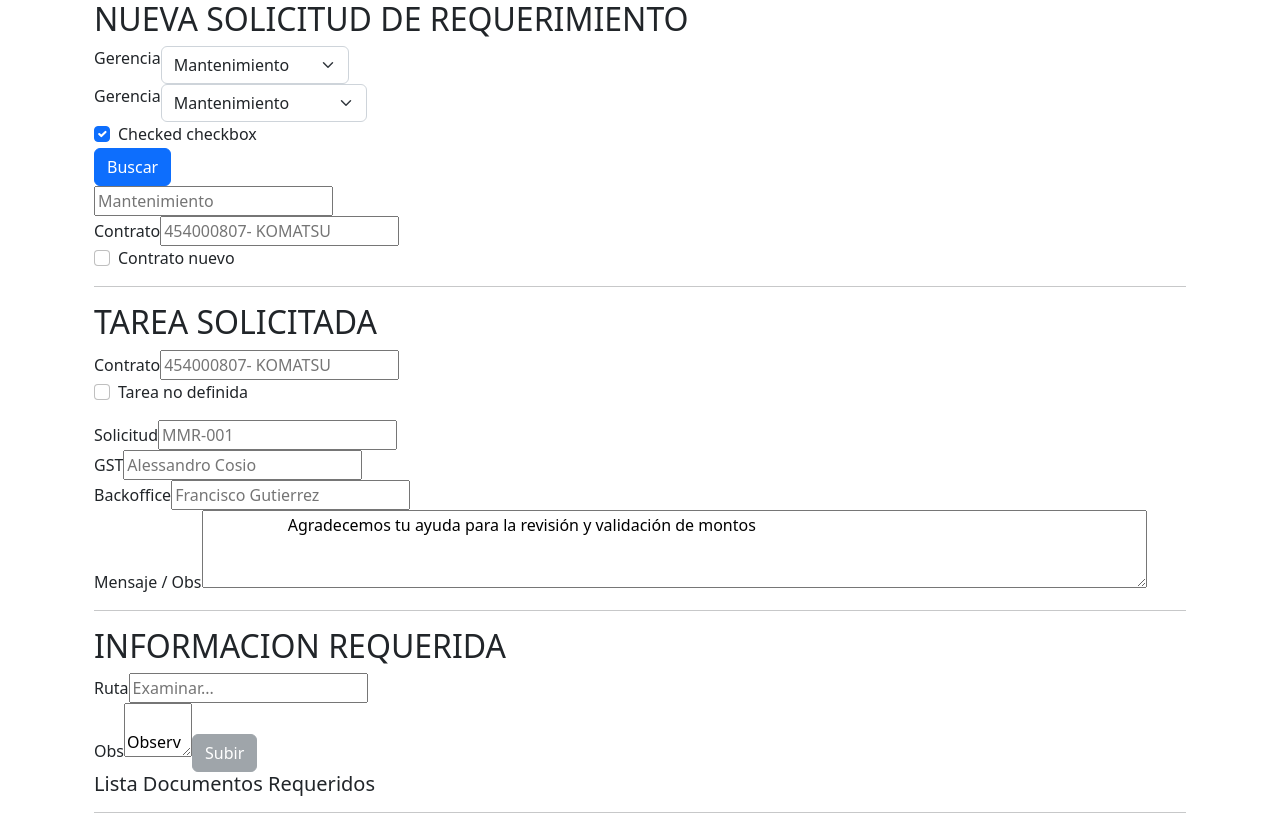
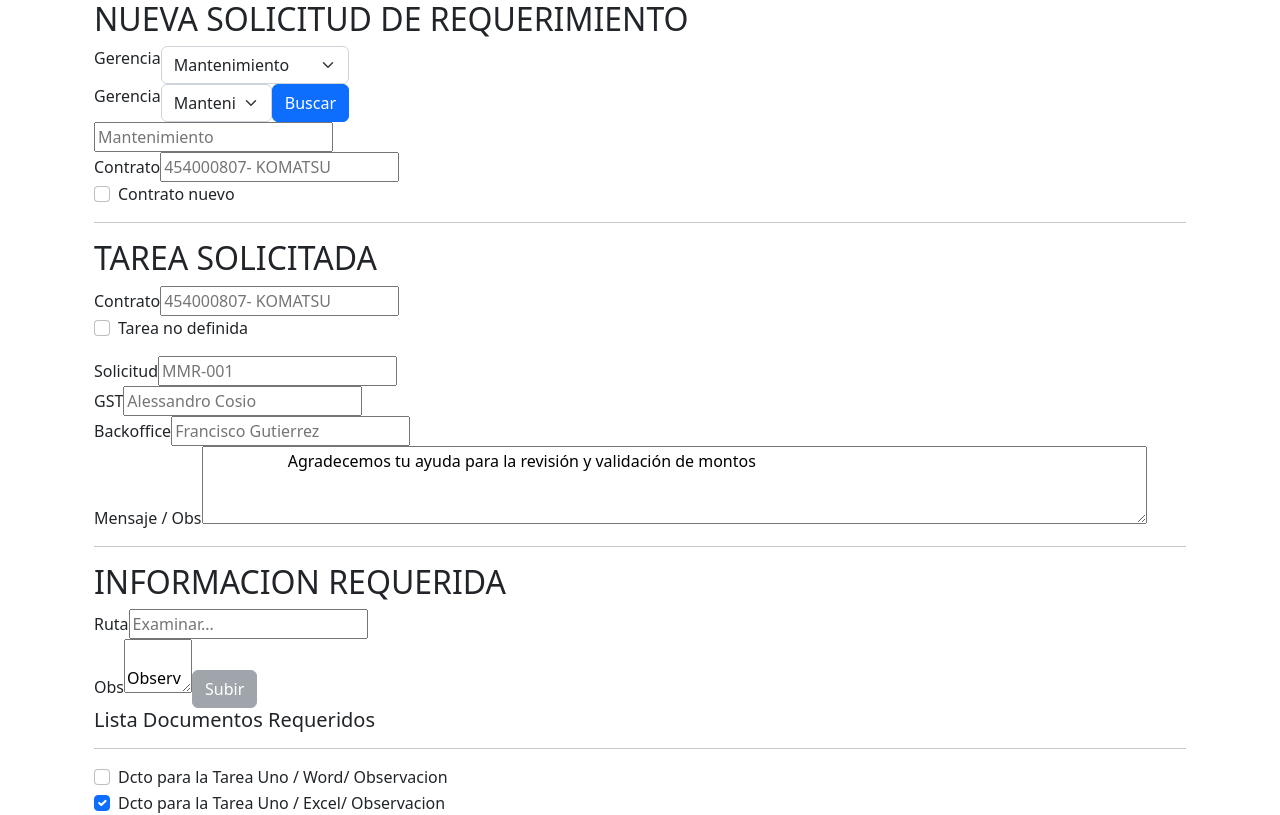
Before and after one commit to xaviBazalar/sistemaAdmin, an Angular app: page /nuevaSolicitud in a window 1280 px wide. Shown: the top 815 px of the page. Built offline with nearby package versions, Linux system fonts and the light colour scheme.

Commit message:
save chang

```diff
--- a/src/app/components/nueva-solicitud/nueva-solicitud.component.html
+++ b/src/app/components/nueva-solicitud/nueva-solicitud.component.html
@@ -18,14 +18,7 @@
 
     </div>
 
-
-
-
-
-
-
-
-    <div class="row-">
+    <div class="row">
 
         <div class="col-3 d-flex flex-row mr-3">
             <label for="">Gerencia</label>
@@ -35,20 +28,9 @@
                 <option value="2">Two</option>
                 <option value="3">Three</option>
             </select>
-        </div>
-
-        <div class="col-3 ">
-            <div class="form-check">
-                <input class="form-check-input" type="checkbox" value="" id="flexCheckChecked" checked>
-                <label class="form-check-label" for="flexCheckChecked">
-                    Checked checkbox
-                </label>
-            </div>
-        </div>
 
             <button type="submit" class="btn btn-primary">Buscar</button>
-
-
+        </div>
 
     </div>
 
```
